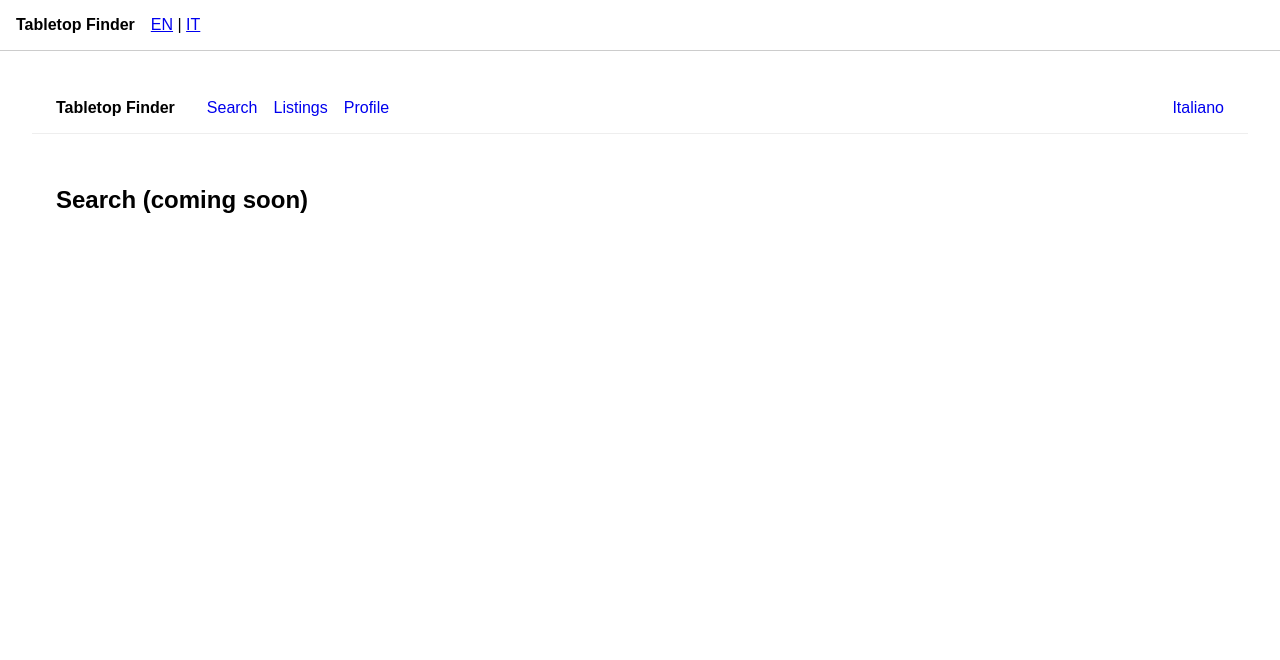
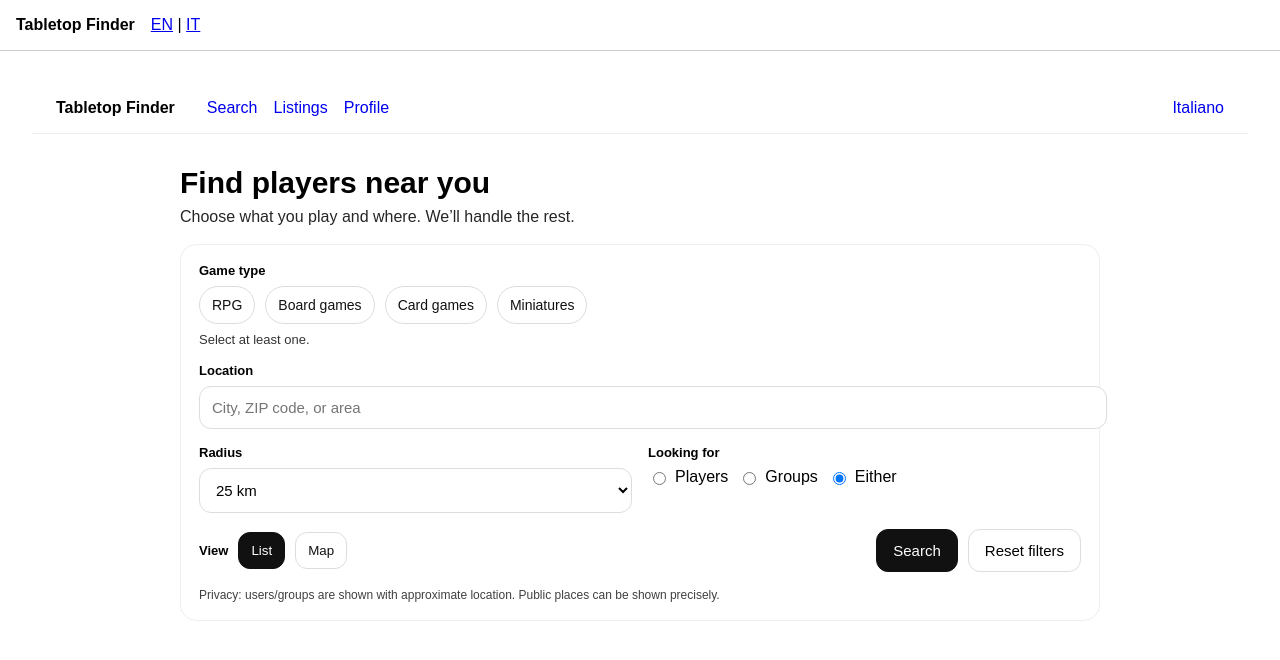
Before and after one commit to antarexx/tabletop-finder, a Next.js app: page /en/search in a window 1280 px wide. Shown: the top 660 px of the page. Built offline with nearby package versions, Linux system fonts and the light colour scheme.

Commit message:
Implement EN search page

```diff
--- a/app/en/search/page.tsx
+++ b/app/en/search/page.tsx
@@ -1,3 +1,32 @@
+import SearchPage from "../../../components/SearchPage";
+
 export default function SearchEn() {
-  return <h2>Search (coming soon)</h2>;
+  return (
+    <SearchPage
+      lang="en"
+      strings={{
+        title: "Find players near you",
+        subtitle: "Choose what you play and where. We’ll handle the rest.",
+        gameTypeLabel: "Game type",
+        gameTypeHint: "Select at least one.",
+        locationLabel: "Location",
+        locationPlaceholder: "City, ZIP code, or area",
+        radiusLabel: "Radius",
+        lookingForLabel: "Looking for",
+        viewLabel: "View",
+        listView: "List",
+        mapView: "Map",
+        searchBtn: "Search",
+        resetBtn: "Reset filters",
+        validationGame: "Please select at least one game type.",
+        validationLocation: "Please enter a location.",
+        resultsTitle: "Results",
+        emptyTitle: "No results yet",
+        emptyBody: "Try increasing the radius or create a listing.",
+        createListing: "Create a listing",
+        privacyNote:
+          "Privacy: users/groups are shown with approximate location. Public places can be shown precisely.",
+      }}
+    />
+  );
 }
```
